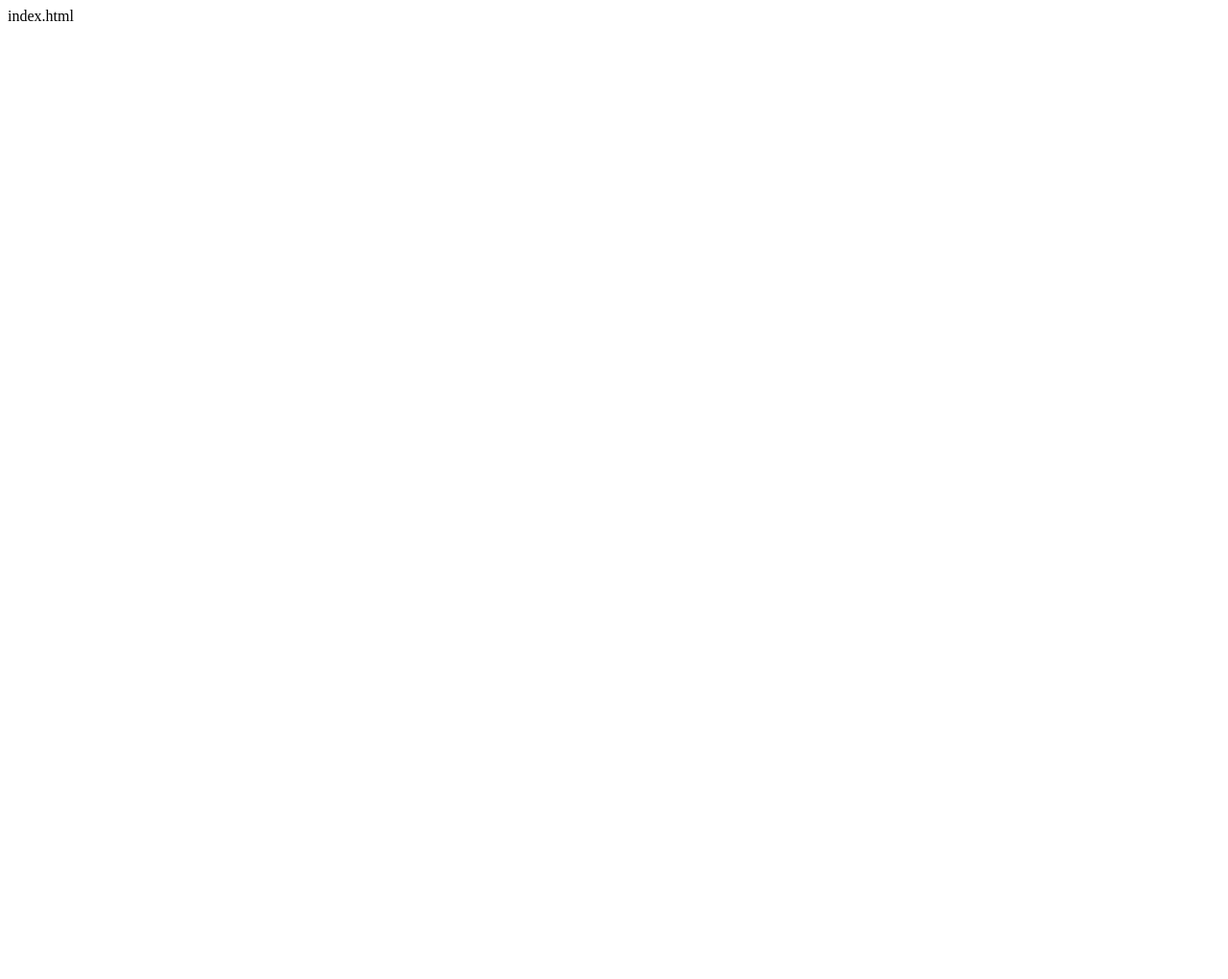
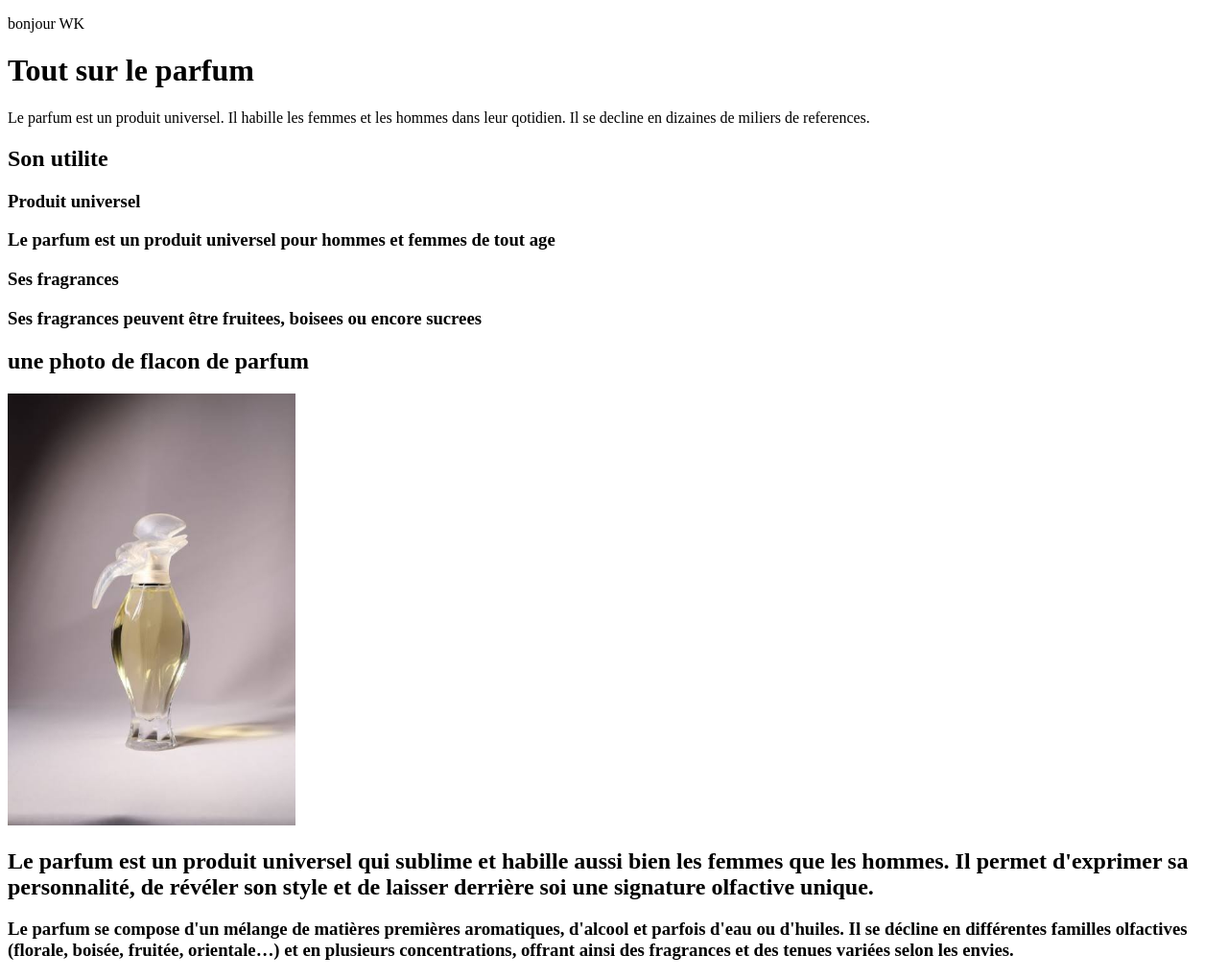
Before and after one commit to KWided/mapremierepageWK, a plain HTML site: page index.html in a window 1280 px wide. Shown: the whole page at 96% size. Before the commit the page ends 800 px from the top, so only its background shows below. Drawn offline with Linux system fonts and the light colour scheme.

Commit message:
Update index.html with perfume information
Added content about perfume, including its uses and characteristics.

```diff
--- a/index.html
+++ b/index.html
@@ -1 +1,23 @@
-index.html
+<!DOCTYPE html>
+<html lang="en">
+<head>
+    <meta charset="UTF-8">
+    <meta name="viewport" content="width=, initial-scale=1.0">
+    <title>flacon parfum WK libre de droit</title>
+</head>
+<body>
+    <p>bonjour WK
+        <h1>Tout sur le parfum</h1>
+    </p>Le parfum est un produit universel. Il habille les femmes et les hommes dans leur qotidien. Il se decline en dizaines de miliers de references.</p>
+    <h2>Son utilite</h2>
+    <h3>Produit universel
+        <p>Le parfum est un produit universel pour hommes et femmes de tout age
+            <h3>Ses fragrances
+                <p>Ses fragrances peuvent être fruitees, boisees ou encore sucrees</p>
+            <h2>une photo de flacon de parfum</h2>
+        <img src="Flacon parfum WK libre de droit.jpg" alt="Un modele de flacon de parfum blanc et or" width="300">
+    <h2>Le parfum est un produit universel qui sublime et habille aussi bien les femmes que les hommes. Il permet d'exprimer sa personnalité, de révéler son style et de laisser derrière soi une signature olfactive unique.</h2>
+    <h3>Le parfum se compose d'un mélange de matières premières aromatiques, d'alcool et parfois d'eau ou d'huiles. Il se décline en différentes familles olfactives (florale, boisée, fruitée, orientale…) et en plusieurs concentrations, offrant ainsi des fragrances et des tenues variées selon les envies.</h3>
+
+</body>
+</html>
```
